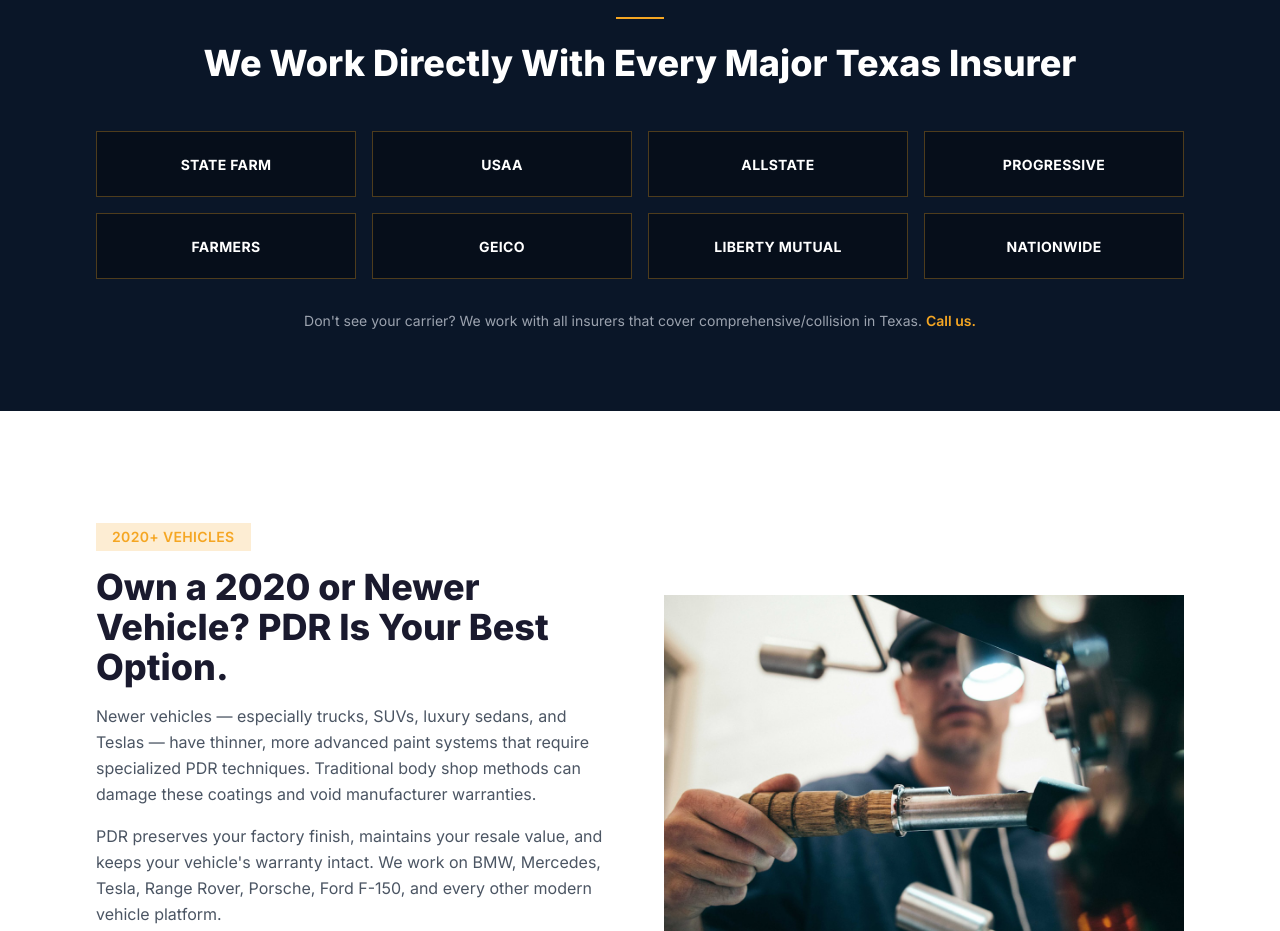
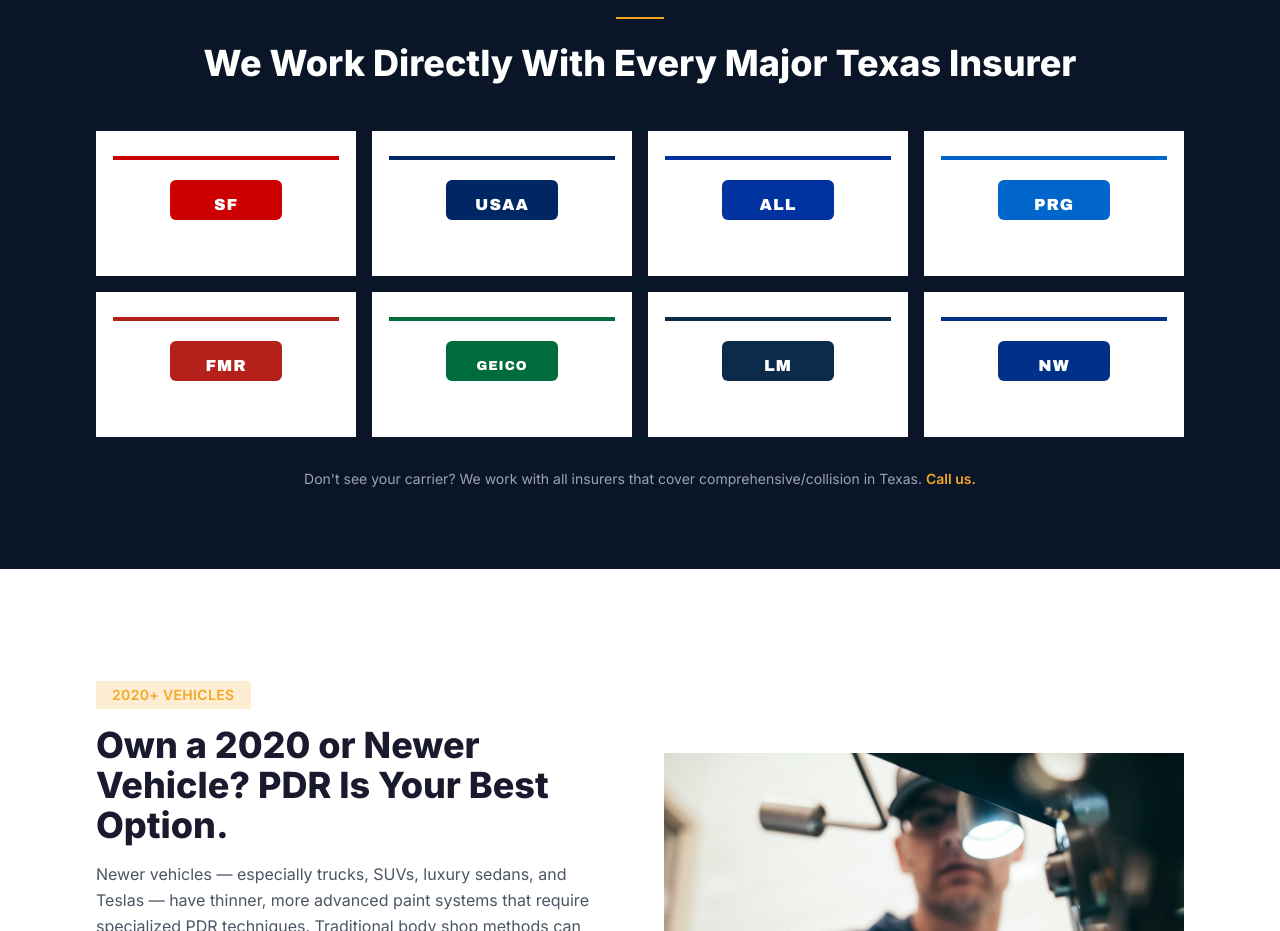
Before and after one commit to YankeeNovember01/dent-boyz, a Next.js app: page / in a window 1280 px wide. Shown: the part 4960-5891 px from the top of the page. Built offline with nearby package versions, Linux system fonts and the light colour scheme.

Commit message:
feat: insurance carrier logo cards — CarrierGrid component on homepage and insurance page

```diff
--- a/app/insurance-claims/page.tsx
+++ b/app/insurance-claims/page.tsx
@@ -3,6 +3,7 @@
 import CTABlock from '@/components/CTABlock';
 import LeadForm from '@/components/LeadForm';
 import SchemaMarkup from '@/components/SchemaMarkup';
+import CarrierGrid from '@/components/CarrierGrid';
 
 export const metadata: Metadata = {
   title: 'Auto Hail Insurance Claims Texas — Step-by-Step Guide | Dent Boyz',
@@ -220,13 +221,7 @@
           {/* Carrier grid */}
           <div className="mt-10">
             <h3 className="font-extrabold text-dark-text mb-4 uppercase tracking-wide text-sm">We Work With Every Major Texas Insurer</h3>
-            <div className="grid grid-cols-2 md:grid-cols-4 gap-3">
-              {insuranceCarriers.map((carrier) => (
-                <div key={carrier} className="bg-navy text-white text-center py-4 px-3">
-                  <span className="font-bold text-xs uppercase tracking-wide">{carrier}</span>
-                </div>
-              ))}
-            </div>
+            <CarrierGrid />
             <p className="text-gray-500 text-xs mt-3">Don&apos;t see your carrier? We work with all Texas comprehensive insurers. <a href="tel:2145550100" className="text-gold hover:underline">Call us.</a></p>
           </div>
         </div>
--- a/app/page.tsx
+++ b/app/page.tsx
@@ -5,6 +5,7 @@
 import CTABlock from '@/components/CTABlock';
 import LeadForm from '@/components/LeadForm';
 import PhotoWithMeta from '@/components/PhotoWithMeta';
+import CarrierGrid from '@/components/CarrierGrid';
 
 export const metadata: Metadata = {
   title: 'North Dallas Hail Damage Repair — Factory Paint. Zero Hassle.',
@@ -335,13 +336,7 @@
               We Work Directly With Every Major Texas Insurer
             </h2>
           </div>
-          <div className="grid grid-cols-2 md:grid-cols-4 gap-4 mb-8">
-            {carriers.map((carrier) => (
-              <div key={carrier} className="border border-gold/30 bg-navy-dark text-center py-5 px-4">
-                <span className="text-white font-bold text-sm uppercase tracking-wide">{carrier}</span>
-              </div>
-            ))}
-          </div>
+          <CarrierGrid />
           <p className="text-center text-gray-400 text-sm">
             Don&apos;t see your carrier? We work with all insurers that cover comprehensive/collision in Texas.{' '}
             <a href="tel:2145550100" className="text-gold hover:underline font-semibold">Call us.</a>
--- /dev/null
+++ b/components/CarrierGrid.tsx
@@ -0,0 +1,122 @@
+const carriers = [
+  {
+    name: 'State Farm',
+    slug: 'state-farm',
+    color: '#CC0000',
+    bgColor: '#FFF5F5',
+    abbr: 'SF',
+  },
+  {
+    name: 'USAA',
+    slug: 'usaa',
+    color: '#002663',
+    bgColor: '#F0F4FF',
+    abbr: 'USAA',
+  },
+  {
+    name: 'Allstate',
+    slug: 'allstate',
+    color: '#0033A0',
+    bgColor: '#F0F4FF',
+    abbr: 'ALL',
+  },
+  {
+    name: 'Progressive',
+    slug: 'progressive',
+    color: '#0066CC',
+    bgColor: '#F0F7FF',
+    abbr: 'PRG',
+  },
+  {
+    name: 'Farmers',
+    slug: 'farmers',
+    color: '#B4201A',
+    bgColor: '#FFF4F4',
+    abbr: 'FMR',
+  },
+  {
+    name: 'GEICO',
+    slug: 'geico',
+    color: '#006B3C',
+    bgColor: '#F0FFF7',
+    abbr: 'GEICO',
+  },
+  {
+    name: 'Liberty Mutual',
+    slug: 'liberty-mutual',
+    color: '#0C2B4B',
+    bgColor: '#F0F4FF',
+    abbr: 'LM',
+  },
+  {
+    name: 'Nationwide',
+    slug: 'nationwide',
+    color: '#003087',
+    bgColor: '#F0F4FF',
+    abbr: 'NW',
+  },
+];
+
+export default function CarrierGrid() {
+  return (
+    <div className="grid grid-cols-2 md:grid-cols-4 gap-4 mb-8">
+      {carriers.map((carrier) => (
+        <div
+          key={carrier.slug}
+          className="group relative bg-white border border-white/10 flex flex-col items-center justify-center py-6 px-4 transition-all duration-200 hover:border-b-4 hover:border-b-gold cursor-default"
+          style={{ borderBottomColor: undefined }}
+        >
+          {/* Brand accent bar */}
+          <div
+            className="w-full h-1 mb-4"
+            style={{ backgroundColor: carrier.color }}
+          />
+
+          {/* Inline SVG logo treatment */}
+          <svg
+            viewBox="0 0 120 48"
+            width="120"
+            height="48"
+            className="mb-3"
+            aria-label={carrier.name}
+            role="img"
+          >
+            {/* Background pill */}
+            <rect
+              x="4"
+              y="4"
+              width="112"
+              height="40"
+              rx="6"
+              fill={carrier.color}
+            />
+            {/* Carrier abbreviation / short name */}
+            <text
+              x="60"
+              y="30"
+              textAnchor="middle"
+              dominantBaseline="middle"
+              fill="white"
+              fontFamily="'Arial Black', 'Arial', sans-serif"
+              fontWeight="900"
+              fontSize={carrier.abbr.length > 4 ? '13' : '16'}
+              letterSpacing="1"
+            >
+              {carrier.abbr}
+            </text>
+          </svg>
+
+          {/* Carrier full name */}
+          <span className="text-white font-bold text-xs uppercase tracking-wide text-center leading-tight">
+            {carrier.name}
+          </span>
+
+          {/* Gold bottom border on hover (via outline trick) */}
+          <div
+            className="absolute bottom-0 left-0 right-0 h-0.5 bg-gold opacity-0 group-hover:opacity-100 transition-opacity duration-200"
+          />
+        </div>
+      ))}
+    </div>
+  );
+}
```
